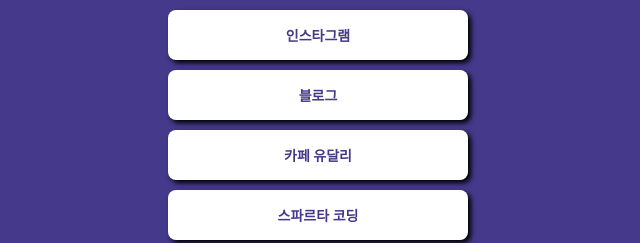
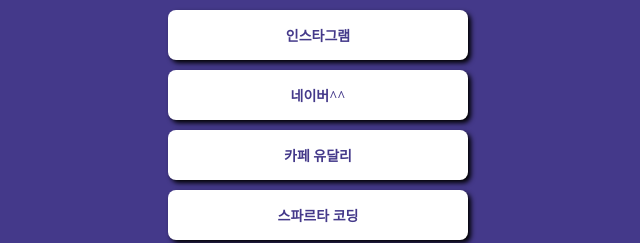
Before and after one commit to big-dolphin/mypage, a plain HTML site: page index.html in a window 1280 px wide. Shown: the part 243-486 px from the top of the page, 322-962 px from the left. Drawn offline with Linux system fonts and the light colour scheme; a web font is replaced by a local one.

Commit message:
Update index.html

```diff
--- a/index.html
+++ b/index.html
@@ -88,7 +88,7 @@
         <p class="sub">춘천에 사는 비건 돌고래</p>
 
         <a target="_blank" href="https://www.instagram.com/">인스타그램</a>
-        <a target="_blank" href="https://blog.naver.com/lovekyg1013">블로그</a>
+        <a target="_blank" href="https://www.naver.com/">네이버^^</a>
         <a target="_blank" href="https://cafe.daum.net/u-dally">카페 유달리</a>
         <a target="_blank" href="https://teamsparta.notion.site/l-bb9d655f82184596bc3fdca9524b7443">스파르타 코딩</a>
     </div>
```
